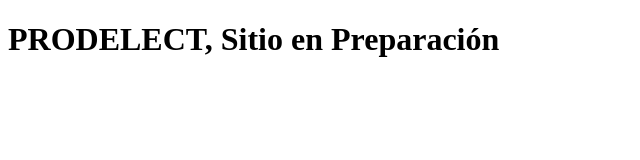
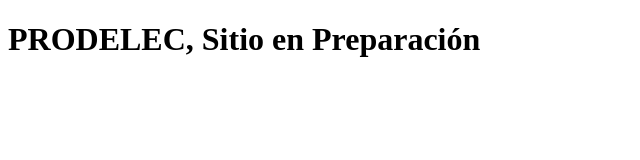
Before and after one commit to NEXTIUM/prodelec.com.ar, a plain HTML site: page index.html in a window 1280 px wide. Shown: the whole page, without its empty margins (0-640 px from the left). Drawn offline with Linux system fonts and the light colour scheme.

Commit message:
Update index.html

```diff
--- a/index.html
+++ b/index.html
@@ -5,6 +5,6 @@
     <title>PRODELEC</title>
 </head>
 <body>
-    <h1>PRODELECT, Sitio en Preparación</h1>
+    <h1>PRODELEC, Sitio en Preparación</h1>
 </body>
 </html>
```
